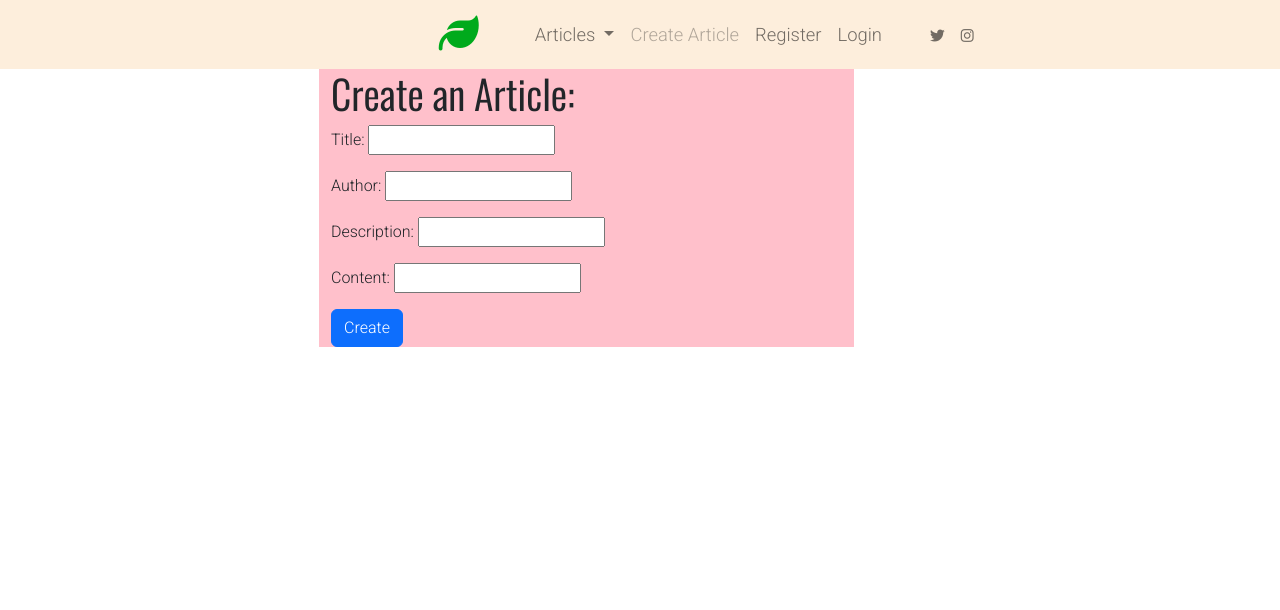
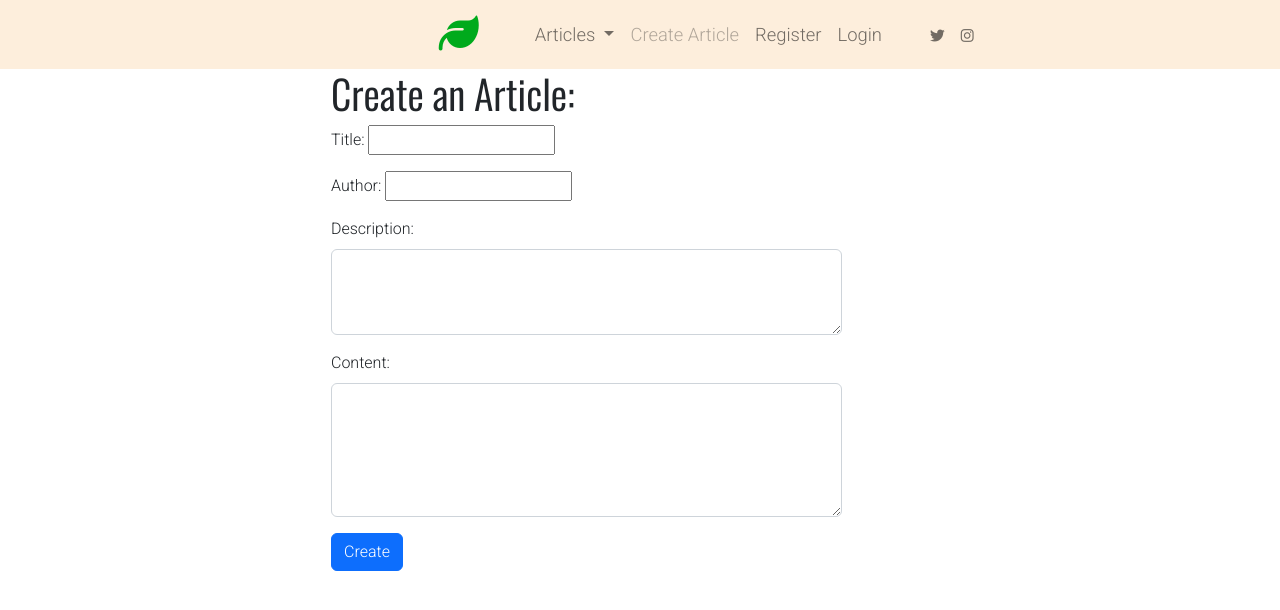
Before and after one commit to LucaNoah/natural-healing-wiki, a Django app: page /create-new-article in a window 1280 px wide. Shown: the top 610 px of the page. Run offline with Django 3.2, Linux system fonts and the light colour scheme; some libraries are stand-ins or nearby versions.

Commit message:
In create_article.html and edit_article.html add bootstrap style to the description and content field

```diff
--- a/static/css/style.css
+++ b/static/css/style.css
@@ -38,8 +38,3 @@ nav {
 .fa-brands {
   font-size: 80%;
 }
-
-
-.artircle_form {
-  background-color: pink;
-}
--- a/templates/article_detail.html
+++ b/templates/article_detail.html
@@ -5,8 +5,8 @@
   <div class="col-12 col-sm-12 col-md-8 col-lg-6 col-xl-5 offset-0 offset-md-2 offset-xl-3">
     <h1>{{ article.title }}</h1>
     <p>{{ article.author }} | {{ article.created_date }}</p>
-    {{ article.description | safe }}
-    {{ article.content | safe }}
+    <p>{{ article.description | safe }}</p>
+    <p>{{ article.content | safe }}</p>
 
     {% if article.author == user %}
     <p><a href="/edit/{{ article.id }}">
--- a/templates/create_article.html
+++ b/templates/create_article.html
@@ -2,7 +2,7 @@
 
 {% block content %}
 <div class="row">
-  <div class="artircle_form col-12 col-sm-12 col-md-8 col-lg-6 col-xl-5 offset-0 offset-md-2 offset-xl-3">
+  <div class="col-12 col-sm-12 col-md-8 col-lg-6 col-xl-5 offset-0 offset-md-2 offset-xl-3">
     <h1>Create an Article:</h1>
     <form method="POST" action="create-new-article">
       {% csrf_token %}
@@ -14,14 +14,14 @@
         <label for="id_author">Author:</label>
         <input type="text" id="id_author" name="article_author" value="{{ user.username }}" readonly>
       </p>
-      <p>
-        <label for="id_description">Description:</label>
-        <input type="text" maxlength="300" name="article_description" id="id_description">
-      </p>
-      <p>
-        <label for="id_content">Content:</label>
-        <input type="text" name="article_content" id="id_content">
-      </p>
+      <div class="mb-3">
+        <label for="id_description" class="form-label">Description:</label>
+        <textarea class="form-control" rows="3" id="id_description" name="article_description"></textarea>
+      </div>
+      <div class="mb-3">
+        <label for="id_content" class="form-label">Content:</label>
+        <textarea class="form-control" rows="5" id="id_content" name="article_content"></textarea>
+      </div>
       <button type="button" class="btn btn-primary" data-bs-toggle="modal" data-bs-target="#createModal">
         Create
       </button>
```
Also changed, not shown: templates/edit_article.html (+14 -15 lines).
